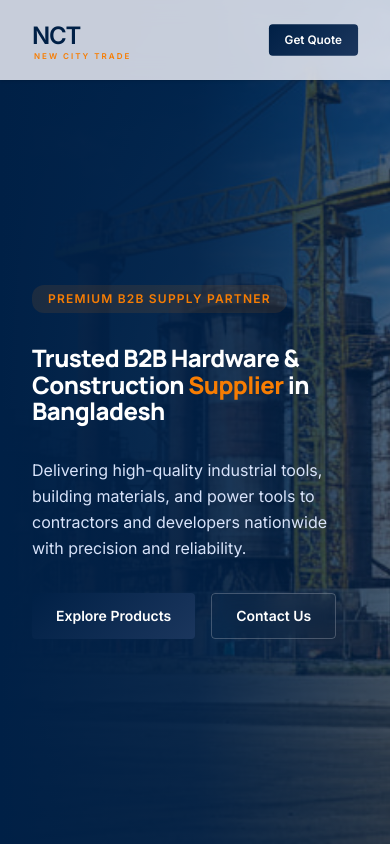
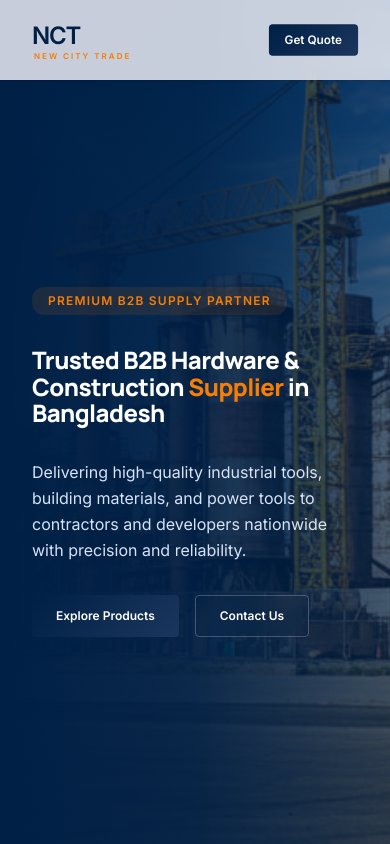
Before and after one commit to shihabb556/new-city-trade, a React (Vite) app: page / in a window 390 px wide. Shown: the top 844 px of the page. Built offline with nearby package versions, Linux system fonts and the light colour scheme.

Commit message:
feat: add Hero component with background imagery and call-to-action buttons

```diff
--- a/src/components/Hero.tsx
+++ b/src/components/Hero.tsx
@@ -24,10 +24,10 @@ const Hero = () => {
             Delivering high-quality industrial tools, building materials, and power tools to contractors and developers nationwide with precision and reliability.
           </p>
           <div className="flex flex-wrap gap-4">
-            <button className="industrial-gradient text-white px-6 sm:px-8 py-3 sm:py-4 rounded-lg font-bold text-sm sm:text-base md:text-lg hover:opacity-90 transition-all">
+            <button className="industrial-gradient text-white px-6 sm:px-8 py-3 sm:py-4 rounded-lg font-bold text-xs sm:text-base md:text-lg hover:opacity-90 transition-all">
               Explore Products
             </button>
-            <button className="border border-outline-variant/30 text-white px-6 sm:px-8 py-3 sm:py-4 rounded-lg font-bold text-sm sm:text-base md:text-lg hover:bg-white/10 transition-all backdrop-blur-sm">
+            <button className="border border-outline-variant/30 text-white px-6 sm:px-8 py-3 sm:py-4 rounded-lg font-bold text-xs sm:text-base md:text-lg hover:bg-white/10 transition-all backdrop-blur-sm">
               Contact Us
             </button>
           </div>
```
